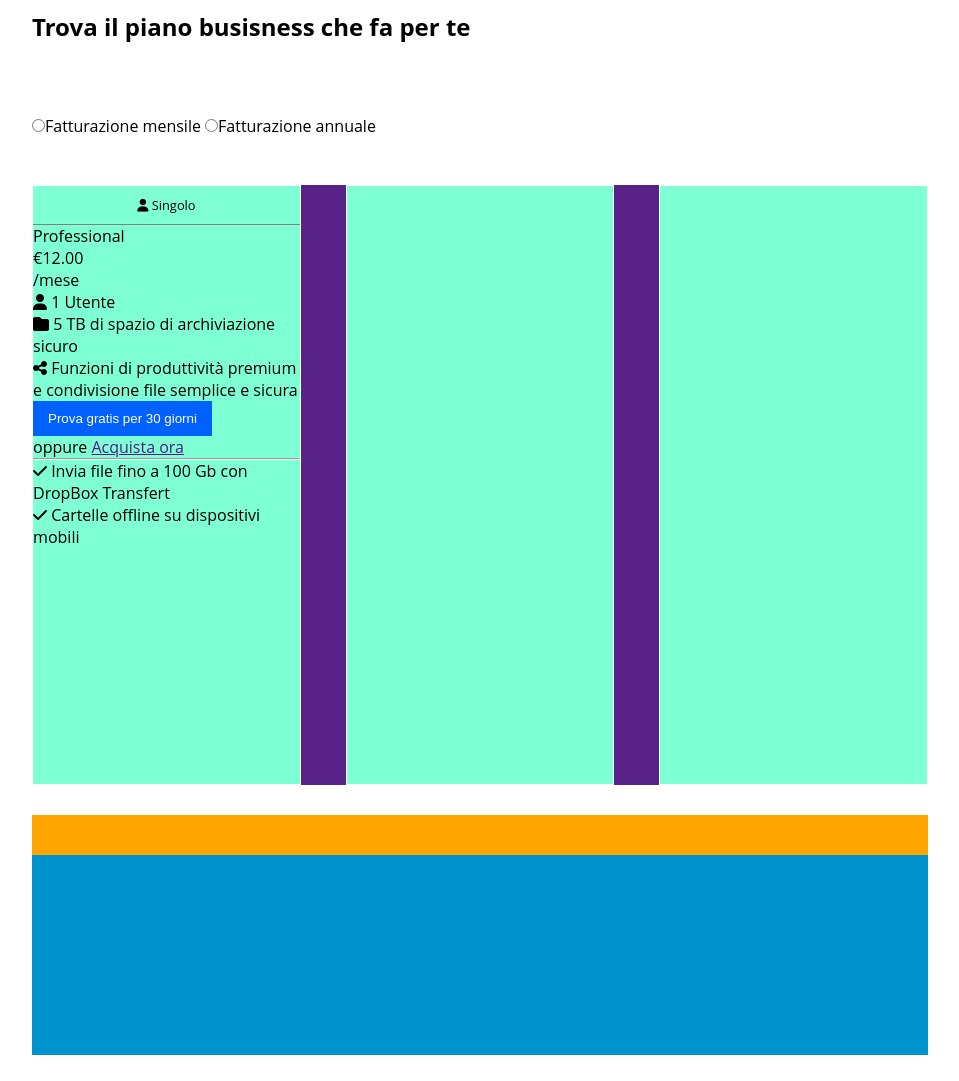
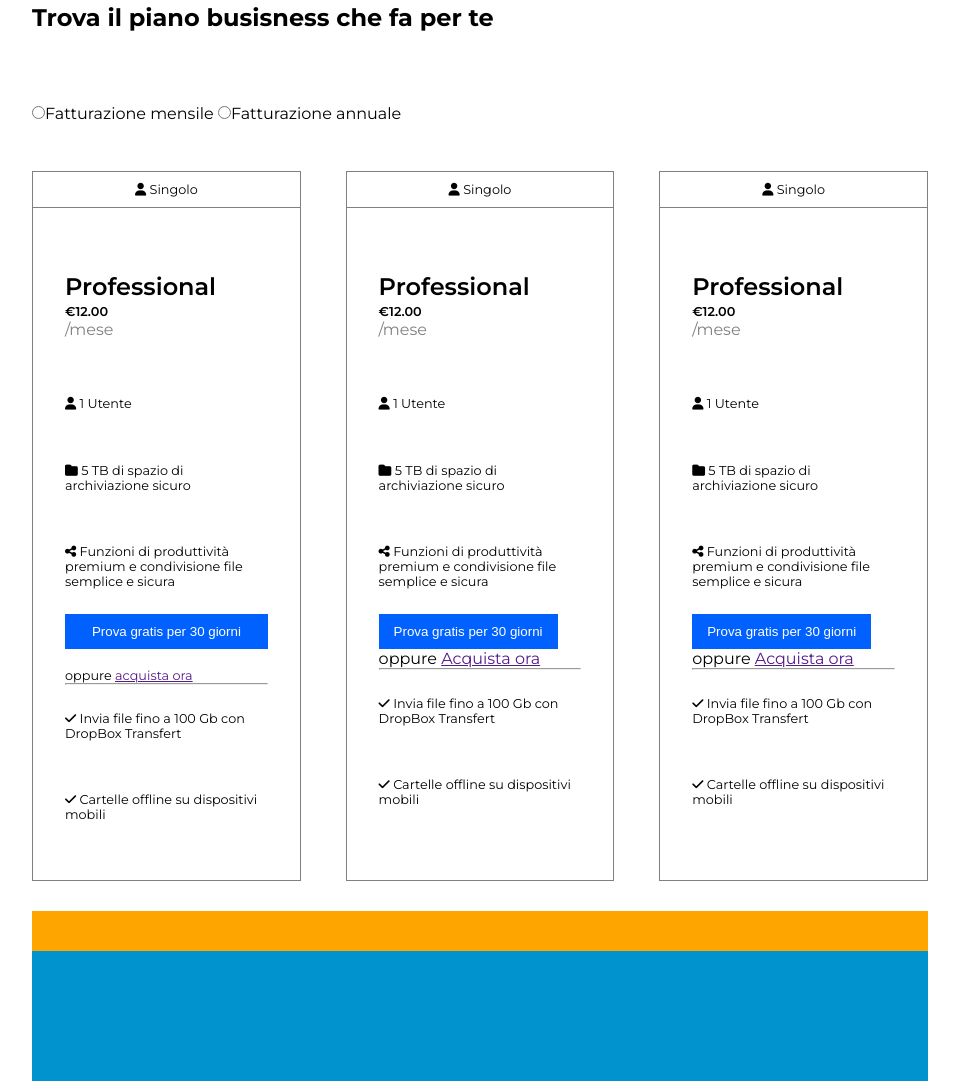
Before and after one commit to eugeniomalavasi/htmlcss-dropbox, a plain HTML site: page index.html in a window 1280 px wide. Shown: the part 874-1955 px from the top of the page, without its empty margins (160-1119 px from the left). Drawn offline with Linux system fonts and the light colour scheme.

Commit message:
feat: three column layout, almosto done

```diff
--- a/css/style.css
+++ b/css/style.css
@@ -42,7 +42,7 @@ ul {
 
 /* typo */
 body {
-    font-family: 'Open Sans', sans-serif;
+    font-family: "Montserrat", sans-serif;
 }
 
 h1 {
@@ -140,17 +140,13 @@ margin-bottom: 150px;
 
 .three_clm_box {
     justify-content: space-between;
-    /* debug */
-    background-color: rgb(89, 34, 137);
-    height: 600px;
     margin-bottom: 30px;
 }
 
 .card {
     width: 30%;
+    border: 1px solid gray;
     /* debug */
-    background-color: aquamarine;
-    border: 1px solid white;
 }
 
 .top_clmn_card {
@@ -160,10 +156,43 @@ margin-bottom: 150px;
     border-bottom: 1px solid gray;
 }
 
+.bottom_clmn_card {
+    padding: 2em;
+}
+
+.card_header {
+    padding: 2em 0;
+}
+
+.sub_title {
+    font-weight: 600;
+    font-size: 1.5rem
+}
+
+.price {
+    font-size: 0.8rem;
+    font-weight: 600;
+}
+
+.period {
+    color: gray;
+}
+
+.card_main ul li {
+    font-size: 0.8rem;
+    padding: 2em 0;
+}
+
+.buy_now {
+    font-size: 0.8rem;
+}
+
+.card_main {
+    flex-direction: column;
+}
 /* TWO COLUMN PART */
 .big_card {
     width: 60%;
-
 }
 
 .small_card {
--- a/index.html
+++ b/index.html
@@ -8,6 +8,10 @@
     <link rel="stylesheet" href="https://cdnjs.cloudflare.com/ajax/libs/font-awesome/6.5.1/css/all.min.css"
         integrity="sha512-DTOQO9RWCH3ppGqcWaEA1BIZOC6xxalwEsw9c2QQeAIftl+Vegovlnee1c9QX4TctnWMn13TZye+giMm8e2LwA=="
         crossorigin="anonymous" referrerpolicy="no-referrer" />
+    <link rel="preconnect" href="https://fonts.googleapis.com">
+    <link rel="preconnect" href="https://fonts.gstatic.com" crossorigin>
+    <link href="https://fonts.googleapis.com/css2?family=Montserrat:ital,wght@0,100..900;1,100..900&display=swap"
+        rel="stylesheet">
     <title>Dropbox</title>
 </head>
 
@@ -81,6 +85,37 @@
                             <span class="period">/mese</span>
                         </div>
 
+                        <div class="card_main flex">
+                            <ul>
+                                <li><i class="fa-solid fa-user"></i> 1 Utente</li>
+                                <li><i class="fa-solid fa-folder"></i> 5 TB di spazio di archiviazione sicuro</li>
+                                <li><i class="fa-solid fa-share-nodes"></i> Funzioni di produttività premium e
+                                    condivisione file semplice e sicura</li>
+                            </ul>
+                            <button class="primary_button text_center"> Prova gratis per 30 giorni</button> <br>
+                            <span class="buy_now"> oppure <a href="">acquista ora</a></span>
+                            <hr>
+                            <span class="important_feat"></span>
+                            <ul>
+                                <li><i class="fa-solid fa-check blue_mark"></i> Invia file fino a 100 Gb con DropBox
+                                    Transfert</li>
+                                <li><i class="fa-solid fa-check blue_mark"></i> Cartelle offline su dispositivi mobili
+                                </li>
+                            </ul>
+                        </div>
+                    </div>
+                </div>
+                <div class="card">
+                    <div class="top_clmn_card">
+                        <i class="fa-solid fa-user"></i> <span>Singolo</span>
+                    </div>
+                    <div class="bottom_clmn_card">
+                        <div class="card_header">
+                            <span class="sub_title">Professional</span> <br>
+                            <span class="price">€12.00</span> <br>
+                            <span class="period">/mese</span>
+                        </div>
+
                         <div class="card_main">
                             <ul>
                                 <li><i class="fa-solid fa-user"></i> 1 Utente</li>
@@ -101,8 +136,38 @@
                         </div>
                     </div>
                 </div>
-                <div class="card"></div>
-                <div class="card"></div>
+
+                <div class="card">
+                    <div class="top_clmn_card">
+                        <i class="fa-solid fa-user"></i> <span>Singolo</span>
+                    </div>
+                    <div class="bottom_clmn_card">
+                        <div class="card_header">
+                            <span class="sub_title">Professional</span> <br>
+                            <span class="price">€12.00</span> <br>
+                            <span class="period">/mese</span>
+                        </div>
+
+                        <div class="card_main">
+                            <ul>
+                                <li><i class="fa-solid fa-user"></i> 1 Utente</li>
+                                <li><i class="fa-solid fa-folder"></i> 5 TB di spazio di archiviazione sicuro</li>
+                                <li><i class="fa-solid fa-share-nodes"></i> Funzioni di produttività premium e
+                                    condivisione file semplice e sicura</li>
+                            </ul>
+                            <button class="primary_button"> Prova gratis per 30 giorni</button> <br>
+                            <span> oppure <a href="">Acquista ora</a></span>
+                            <hr>
+                            <span class="important_feat"></span>
+                            <ul>
+                                <li><i class="fa-solid fa-check blue_mark"></i> Invia file fino a 100 Gb con DropBox
+                                    Transfert</li>
+                                <li><i class="fa-solid fa-check blue_mark"></i> Cartelle offline su dispositivi mobili
+                                </li>
+                            </ul>
+                        </div>
+                    </div>
+                </div>
             </div>
 
             <!-- ONE CLMN PART -->
```
